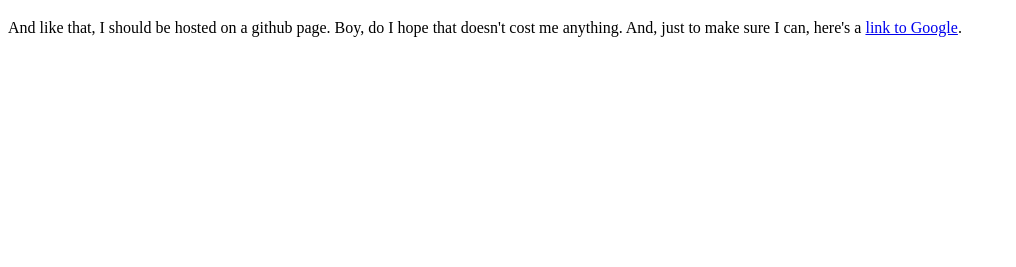
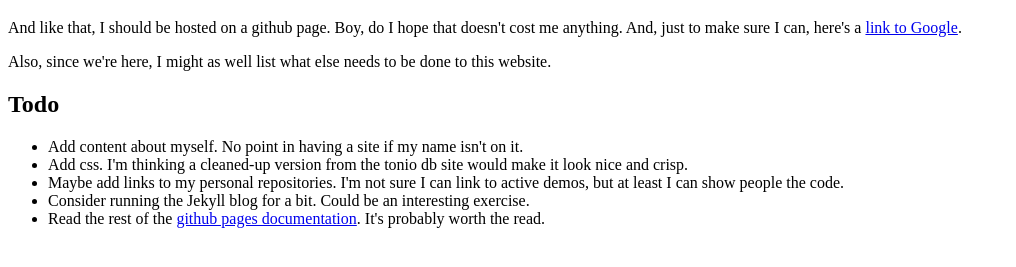
Before and after one commit to cube4wizards/cube4wizards.github.io, a plain HTML site: page index.html in a window 1280 px wide. Shown: the part 61-328 px from the top of the page, without its empty margins (0-1016 px from the left). Drawn offline with Linux system fonts and the light colour scheme.

Commit message:
Fixed the link to google. Added todo list.
As stated above, I fixed the href to Google (didn't have the 'http://' part so it didn't work.) and I added to todo list for working on the rest of the site. The short version is I need content and stylesheets.

```diff
--- a/index.html
+++ b/index.html
@@ -7,6 +7,15 @@
     </head>
     <body>
         <h1>Hello world!</h1>
-        <p>And like that, I should be hosted on a github page. Boy, do I hope that doesn't cost me anything. And, just to make sure I can, here's a <a href=www.google.com>link to Google</a>.</p>
+        <p>And like that, I should be hosted on a github page. Boy, do I hope that doesn't cost me anything. And, just to make sure I can, here's a <a href=http://www.google.com>link to Google</a>.</p>
+        <p>Also, since we're here, I might as well list what else needs to be done to this website.</p>
+        <h2>Todo</h2>
+        <ul>
+            <li>Add content about myself. No point in having a site if my name isn't on it.</li>
+            <li>Add css. I'm thinking a cleaned-up version from the tonio db site would make it look nice and crisp.</li>
+            <li>Maybe add links to my personal repositories. I'm not sure I can link to active demos, but at least I can show people the code.</li>
+            <li>Consider running the Jekyll blog for a bit. Could be an interesting exercise.</li>
+            <li>Read the rest of the <a href=https://help.github.com/categories/github-pages-basics/>github pages documentation</a>. It's probably worth the read.</li>
+        </ul>
     </body>
 </html>
```
